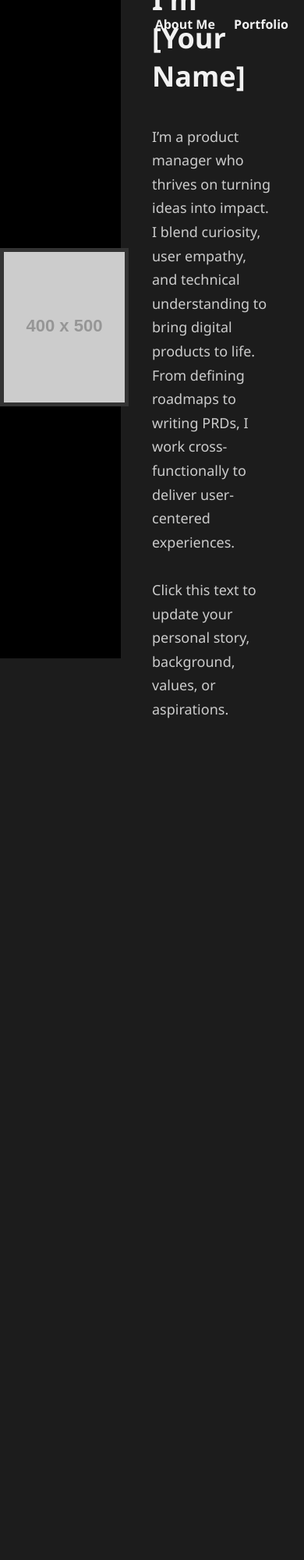
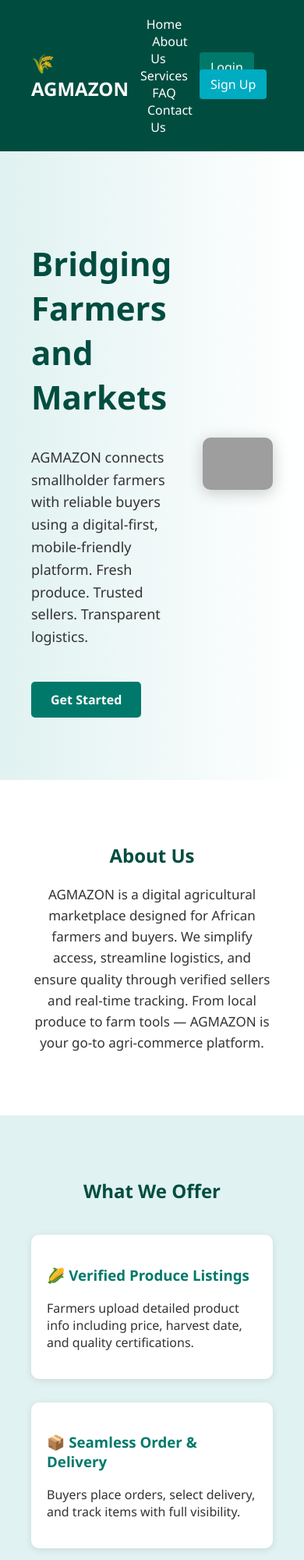
Before and after one commit to Visualize-god/Agmazon, a plain HTML site: page index.html in a window 390 px wide. Shown: the top 2000 px of the page at 78% size. Before the commit the page ends 924 px from the top, so only its background shows below. Drawn offline with Linux system fonts and the light colour scheme; grey boxes are pictures that could not be loaded; placeholder pictures from the web are drawn by us.

Commit message:
all updated file

```diff
--- a/index.html
+++ b/index.html
@@ -2,60 +2,92 @@
 <html lang="en">
 <head>
   <meta charset="UTF-8" />
-  <title>About Me - Product Manager</title>
+  <title>AGMAZON - The Future of Agro-Commerce</title>
+  <style>
+    html {
+      scroll-behavior: smooth;
+    }
+  </style>
 </head>
-<body style="margin: 0; font-family: 'Segoe UI', sans-serif; background-color: #1c1c1c; color: #f2f2f2;">
+<body style="margin: 0; font-family: 'Segoe UI', sans-serif; background-color: #f5f9f8; color: #333;">
 
-  <!-- Top Navigation -->
-  <header style="position: absolute; top: 0; right: 0; padding: 20px;">
-    <nav>
-      <a href="About me.html" style="color: #f2f2f2; margin-right: 20px; text-decoration: none; font-weight: bold; font-size: 16px;">About Me</a>
-      <a href="portfolio.html" style="color: #f2f2f2; text-decoration: none; font-weight: bold; font-size: 16px;">Portfolio</a>
+  <!-- Navigation Bar -->
+  <header style="background-color: #004d40; padding: 20px 40px; display: flex; justify-content: space-between; align-items: center; position: sticky; top: 0; z-index: 1000;">
+    <div style="font-size: 24px; color: #ffffff; font-weight: bold;">
+      🌾 AGMAZON
+    </div>
+    <nav style="flex: 1; text-align: center;">
+      <a href="#home" style="margin: 0 15px; color: #ffffff; text-decoration: none; font-weight: 500;">Home</a>
+      <a href="#about" style="margin: 0 15px; color: #ffffff; text-decoration: none; font-weight: 500;">About Us</a>
+      <a href="#services" style="margin: 0 15px; color: #ffffff; text-decoration: none; font-weight: 500;">Services</a>
+      <a href="#faq" style="margin: 0 15px; color: #ffffff; text-decoration: none; font-weight: 500;">FAQ</a>
+      <a href="#contact" style="margin: 0 15px; color: #ffffff; text-decoration: none; font-weight: 500;">Contact Us</a>
     </nav>
+    <div>
+      <a href="Login.html" style="margin-right: 15px; background-color: #00796b; color: white; padding: 8px 14px; border-radius: 4px; text-decoration: none;">Login</a>
+      <a href="Signup.html" style="background-color: #00acc1; color: white; padding: 8px 14px; border-radius: 4px; text-decoration: none;">Sign Up</a>
+    </div>
   </header>
 
-  <!-- Main Layout -->
-  <main style="display: flex; flex-direction: row; height: 100vh;">
+  <!-- Hero Section -->
+  <section id="home" style="display: flex; align-items: center; justify-content: space-between; padding: 80px 40px; background: linear-gradient(to right, #e0f2f1, #ffffff);">
+    <div style="flex: 1; padding-right: 40px;">
+      <h1 style="font-size: 42px; color: #004d40;">Bridging Farmers and Markets</h1>
+      <p style="font-size: 18px; line-height: 1.6; margin-top: 20px;">AGMAZON connects smallholder farmers with reliable buyers using a digital-first, mobile-friendly platform. Fresh produce. Trusted sellers. Transparent logistics.</p>
+      <a href="Signup.html" style="display: inline-block; margin-top: 25px; background-color: #00796b; color: white; padding: 12px 25px; border-radius: 5px; text-decoration: none; font-weight: bold;">Get Started</a>
+    </div>
+    <div style="flex: 1;">
+      <img src="AGMAZON.jpg" alt="Hero Image" style="width: 100%; border-radius: 10px; box-shadow: 0 4px 20px rgba(0,0,0,0.2);" />
+    </div>
+  </section>
 
-    <!-- Left Side - Image -->
-    <div style="flex: 1; background-color: #000; display: flex; justify-content: center; align-items: center;">
-      <label for="profile-img-input" style="cursor: pointer;">
-        <img id="profile-img"
-             src="https://via.placeholder.com/400x500.png?text=Your+Photo"
-             alt="Your Photo"
-             style="height: 90%; width: auto; max-width: 100%; object-fit: cover; border: 5px solid #333;" />
-      </label>
-      <input type="file" id="profile-img-input" accept="image/*"
-             style="display: none;" onchange="previewImage(event)" />
+  <!-- About Us -->
+  <section id="about" style="padding: 60px 40px; background-color: #ffffff;">
+    <h2 style="text-align: center; color: #004d40;">About Us</h2>
+    <p style="max-width: 800px; margin: 20px auto; text-align: center; font-size: 17px; line-height: 1.6;">
+      AGMAZON is a digital agricultural marketplace designed for African farmers and buyers. We simplify access, streamline logistics, and ensure quality through verified sellers and real-time tracking. From local produce to farm tools — AGMAZON is your go-to agri-commerce platform.
+    </p>
+  </section>
+
+  <!-- Services -->
+  <section id="services" style="padding: 60px 40px; background-color: #e0f2f1;">
+    <h2 style="text-align: center; color: #004d40;">What We Offer</h2>
+    <div style="display: flex; flex-wrap: wrap; gap: 30px; justify-content: center; margin-top: 40px;">
+      <div style="flex: 1 1 250px; background-color: #ffffff; padding: 20px; border-radius: 10px; box-shadow: 0 2px 10px rgba(0,0,0,0.1);">
+        <h3 style="color: #00796b;">🌽 Verified Produce Listings</h3>
+        <p>Farmers upload detailed product info including price, harvest date, and quality certifications.</p>
+      </div>
+      <div style="flex: 1 1 250px; background-color: #ffffff; padding: 20px; border-radius: 10px; box-shadow: 0 2px 10px rgba(0,0,0,0.1);">
+        <h3 style="color: #00796b;">📦 Seamless Order & Delivery</h3>
+        <p>Buyers place orders, select delivery, and track items with full visibility.</p>
+      </div>
+      <div style="flex: 1 1 250px; background-color: #ffffff; padding: 20px; border-radius: 10px; box-shadow: 0 2px 10px rgba(0,0,0,0.1);">
+        <h3 style="color: #00796b;">💰 Secure Payment Options</h3>
+        <p>Multiple payment modes including wallet, USSD, and mobile money — fully encrypted.</p>
+      </div>
     </div>
+  </section>
 
-    <!-- Right Side - About Me Text -->
-    <div style="flex: 1; padding: 60px 40px; display: flex; flex-direction: column; justify-content: center;">
-      <h1 style="font-size: 36px; margin-bottom: 20px;">Hello, I'm <span contenteditable="true">[Your Name]</span></h1>
-      <p contenteditable="true" style="line-height: 1.7; font-size: 18px; color: #cccccc;">
-        I’m a product manager who thrives on turning ideas into impact. I blend curiosity, user empathy, and technical understanding
-        to bring digital products to life. From defining roadmaps to writing PRDs, I work cross-functionally to deliver user-centered experiences.
-        <br><br>
-        Click this text to update your personal story, background, values, or aspirations.
-      </p>
+  <!-- FAQ -->
+  <section id="faq" style="padding: 60px 40px; background-color: #ffffff;">
+    <h2 style="text-align: center; color: #004d40;">FAQs</h2>
+    <div style="max-width: 800px; margin: auto; margin-top: 30px;">
+      <p><strong>How do I register as a farmer?</strong><br />You can sign up directly or through an AGMAZON field agent who will help you verify your ID and farm location.</p>
+      <p><strong>Can buyers trust the product quality?</strong><br />Yes! Sellers are verified and buyers can view seller ratings, freshness tags, and product images before ordering.</p>
+      <p><strong>How are deliveries handled?</strong><br />AGMAZON partners with reliable logistics teams to ensure fast and transparent deliveries across Nigeria.</p>
     </div>
+  </section>
 
-  </main>
+  <!-- Contact Us -->
+  <section id="contact" style="padding: 60px 40px; background-color: #e0f2f1;">
+    <h2 style="text-align: center; color: #004d40;">Contact Us</h2>
+    <p style="text-align: center;">Email: support@agmazon.africa | WhatsApp: +234-000-000-0000</p>
+  </section>
 
-  <!-- Inline Script for Image Preview -->
-  <script>
-    function previewImage(event) {
-      const input = event.target;
-      const reader = new FileReader();
-      reader.onload = function () {
-        const img = document.getElementById("profile-img");
-        img.src = reader.result;
-      };
-      if (input.files && input.files[0]) {
-        reader.readAsDataURL(input.files[0]);
-      }
-    }
-  </script>
+  <!-- Footer -->
+  <footer style="background-color: #004d40; color: white; text-align: center; padding: 20px;">
+    &copy; 2025 AGMAZON. All rights reserved. | Made with 💚 in Africa
+  </footer>
 
 </body>
 </html>
```
Also changed, not shown: Login.html (added, +34 -0 lines), Signup.html (added, +42 -0 lines), portfolio.html (+1 -1 lines), sharp.html (added, +60 -0 lines), SUIVI.png (added), 1 other file.
